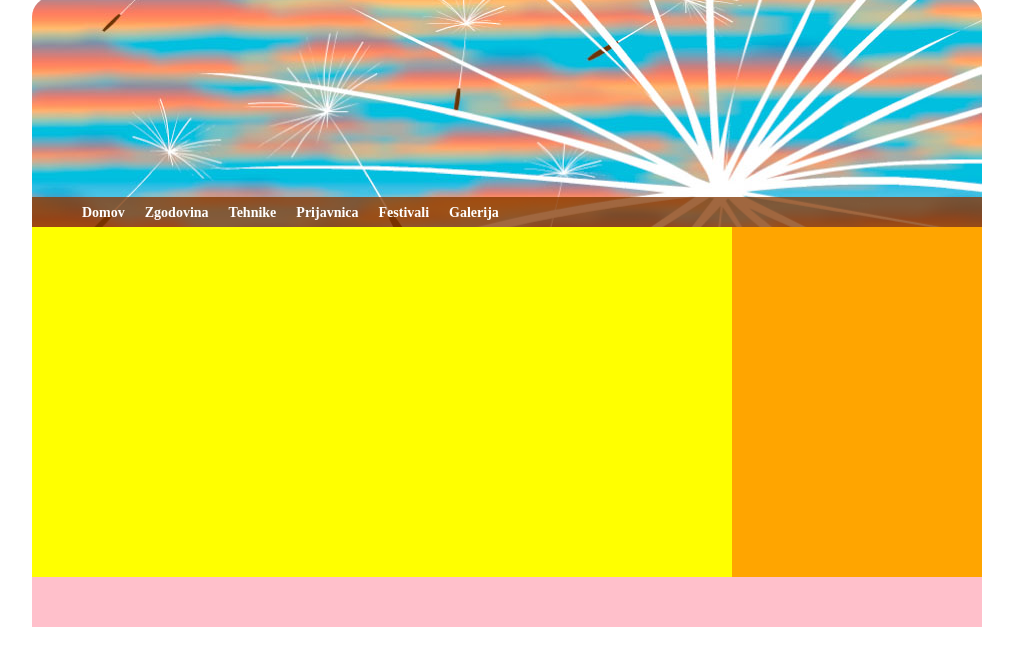
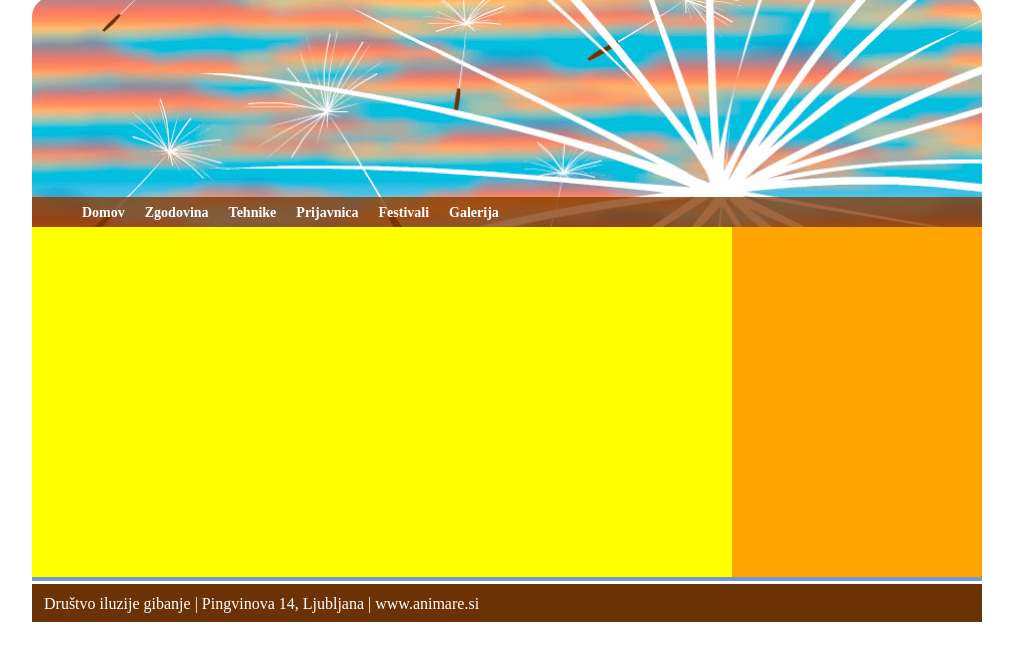
Before and after one commit to HrovatAlen/www.animare.si, a plain HTML site: page index.html in a window 1280 px wide. Shown: the part 103-768 px from the top of the page, without its empty margins (133-1146 px from the left). Drawn offline with Linux system fonts and the light colour scheme.

Commit message:
Oblikuj nogo

```diff
--- a/index.html
+++ b/index.html
@@ -37,7 +37,9 @@
                 <article id="Clanek"></article>
                 <aside id="Sorodno"></aside>
             </section>
-            <footer id="Noga"></footer>
+            <footer id="Noga">
+                Društvo iluzije gibanje | Pingvinova 14, Ljubljana | <a href="http://www.animare.si" target="_blank">www.animare.si</a>
+            </footer>
         </div>
     </body>
 </html>
--- a/slogi.css
+++ b/slogi.css
@@ -101,7 +101,19 @@ html,body {
 	width: 250px;
 }
 #Noga {
-	background-color: pink;
-	height: 50px;
+	background-image: linear-gradient(to bottom, #739ad0 0, #739ad0 10%, #fff 10%, #fff 15%, #6b3305 15%, #6b3305 100%);
+	background-repeat: repeat-x;
+	color: white;
+	padding: 18px 0 0 12px;
+	margin-bottom: 45px;
+	box-sizing: border-box;
+	height: 45px;
 	width: 950px;
 }
+#Noga a{
+	color: white;
+	text-decoration: none;
+}
+#Noga a:hover{
+	text-decoration: underline;
+}
```
Also changed, not shown: Grafika/noga.png (deleted).
